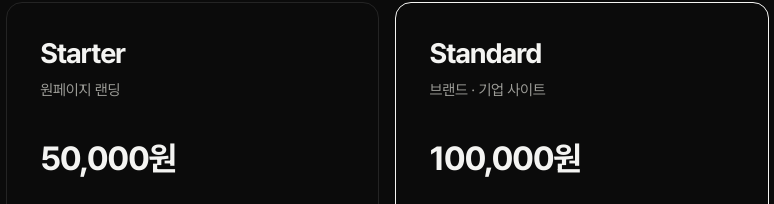
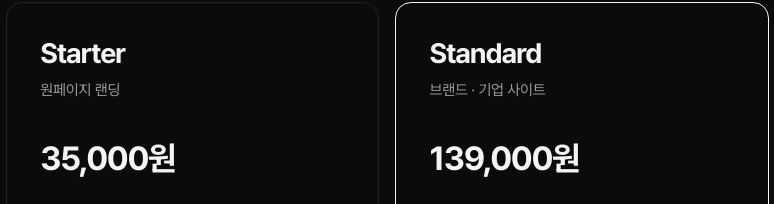
Before and after one commit to gga81205-maker/hans-studio, a plain HTML site: page index.html in a window 1280 px wide. Shown: the part 3948-4152 px from the top of the page, 58-832 px from the left. Drawn offline with Linux system fonts and the light colour scheme.

Commit message:
가격 수정: Starter 35,000원, Standard 139,000원

```diff
--- a/index.html
+++ b/index.html
@@ -195,7 +195,7 @@
 <article class="plan" data-plan="Starter">
 <h3 style="margin: 0 0 8px; font-size: 28px; font-weight: 700; letter-spacing: -0.04em">Starter</h3>
 <p class="sub" style="margin: 0">원페이지 랜딩</p>
-<p style="margin: 40px 0 32px; font-size: clamp(30px, 2.6vw, 38px); font-weight: 700; letter-spacing: -0.04em; line-height: 1">50,000원</p>
+<p style="margin: 40px 0 32px; font-size: clamp(30px, 2.6vw, 38px); font-weight: 700; letter-spacing: -0.04em; line-height: 1">35,000원</p>
 <ul style="list-style: none; margin: 0 0 40px; padding: 0; display: flex; flex-direction: column; gap: 14px">
 <li class="txt" style="font-size: 16px; line-height: 1.5">랜딩 페이지 1p</li>
 <li class="txt" style="font-size: 16px; line-height: 1.5">반응형</li>
@@ -207,7 +207,7 @@
 <article class="plan hi" data-plan="Standard">
 <h3 style="margin: 0 0 8px; font-size: 28px; font-weight: 700; letter-spacing: -0.04em">Standard</h3>
 <p class="sub" style="margin: 0">브랜드 · 기업 사이트</p>
-<p style="margin: 40px 0 32px; font-size: clamp(30px, 2.6vw, 38px); font-weight: 700; letter-spacing: -0.04em; line-height: 1">100,000원</p>
+<p style="margin: 40px 0 32px; font-size: clamp(30px, 2.6vw, 38px); font-weight: 700; letter-spacing: -0.04em; line-height: 1">139,000원</p>
 <ul style="list-style: none; margin: 0 0 40px; padding: 0; display: flex; flex-direction: column; gap: 14px">
 <li class="txt" style="font-size: 16px; line-height: 1.5">최대 5p</li>
 <li class="txt" style="font-size: 16px; line-height: 1.5">반응형 + 모션</li>
```
